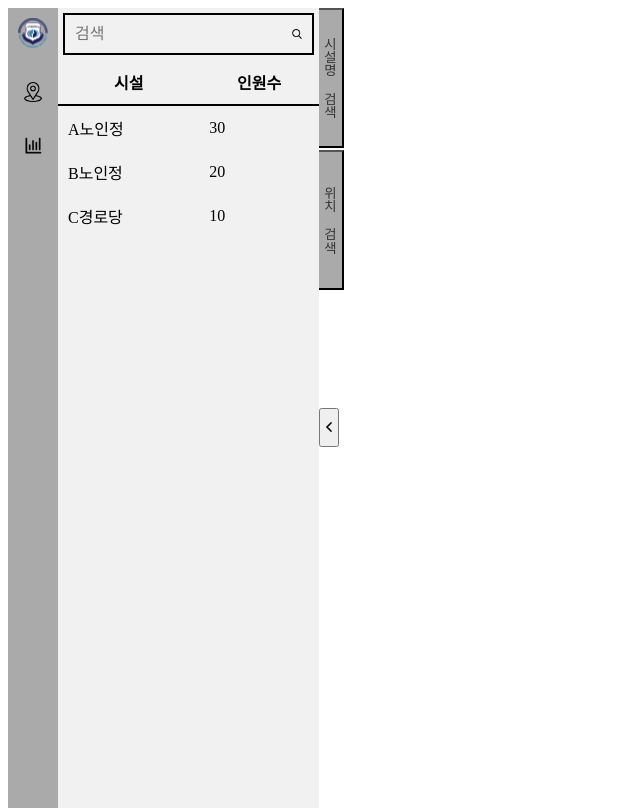
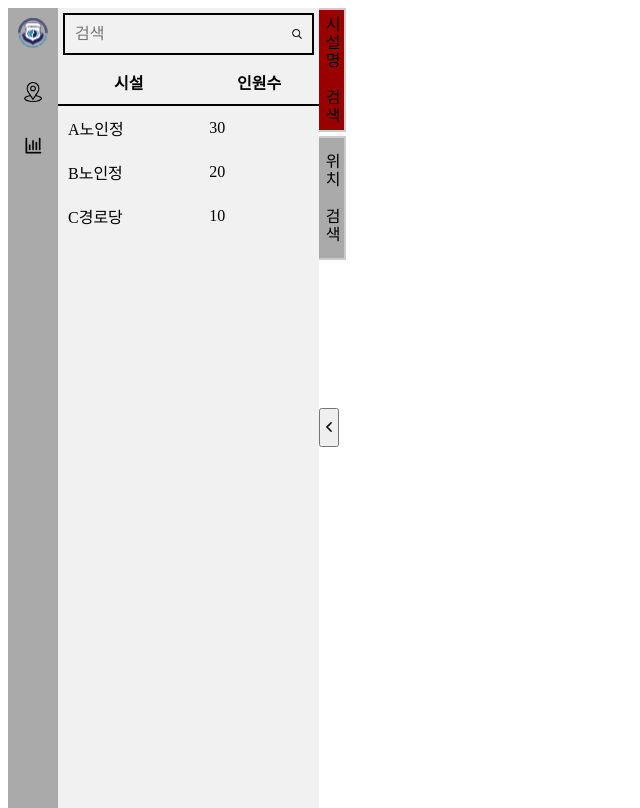
Before and after one commit to Munbin-Lee/ShadeSeeker, a plain HTML site: page menu.html in a window 1280 px wide. Shown: the whole page, without its empty margins (0-640 px from the left). Drawn offline with Linux system fonts and the light colour scheme.

Commit message:
메뉴탭 radio 버튼으로 수정 완료

```diff
--- a/css/menu_bar.css
+++ b/css/menu_bar.css
@@ -113,28 +113,38 @@
 }
 
 
-.menu_tab li button{
+.menu_tab li input{
+    -webkit-appearance: none;
+    -moz-appearance: none;
+    appearance: none;
+    width: 0;
+    height: 0;
+    display: none;
+}
+
+.menu_tab li label{
+    width: 25px;
+    height: 120px;
+    border: 2px solid #ccc;
+    cursor: pointer;
+
     padding: 0;
     margin: 0;
-    width: 25px;
-    height: 140px;
     background-color: #aaaaaa;
     border-left: transparent;
-}
 
-.menu_tab li button a{
     text-align: center;
-    line-height: 0; /* 텍스트 높이에 따라 조정 */
-    height: 100px;
+    letter-spacing: 2px; /* 원하는 글자 간격 값 */
     writing-mode: vertical-lr;
     text-orientation: upright;
 }
 
-
-.clicked_tab {
-    background-color: #bbbbbb;
+.menu_tab li input:checked + label{
+    background-color: #990000;
 }
 
+
+/* 검색 결과 표시창 */
 .menu .search_result_table table {
     width: 100%;
     padding: 20px;
--- a/menu.html
+++ b/menu.html
@@ -15,9 +15,14 @@
             <li id="statistic"><img src="icons/statistic.png" width="20px" height="20px"></li>
         </ul>
         <ul class="menu" id="menu">
-            <ul class="menu_tab">
-                <li id="naming_search"><button><a>시설명 검색</a> </button></li>
-                <li id="location_search"><button><a>위치 검색</a></button></li>
+            <ul class="menu_tab" id="menu_tab">
+                <li>
+                  <input type="radio" name="menu_tab" class="menu_tab_btn" id="naming_search" checked>
+                  <label for="naming_search">시설명 검색</label>
+                </li>
+                <li>
+                  <input type="radio" name="menu_tab" class="menu_tab_btn" id="location_search">
+                  <label for="location_search">위치 검색</label></li>
             </ul>
             <div class="search-container">
                 <input type="text" placeholder="검색">
@@ -66,6 +71,12 @@
                 btnIcon.src = 'icons/left-arrow.png'
             }
         });
+
+        const menu_tab = document.getElementById('menu_tab');
+
+
+
+        menu_tab.classList.toggle('clicked_tab');
     </script>
 </body>
 
```
